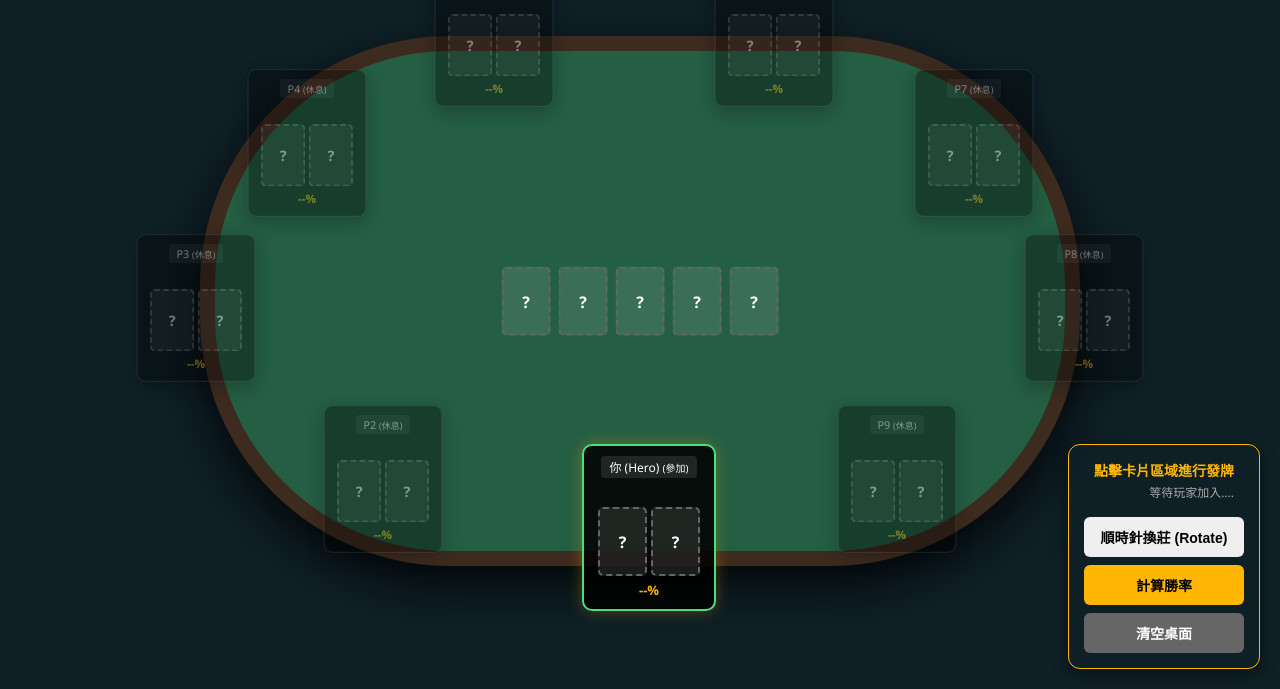
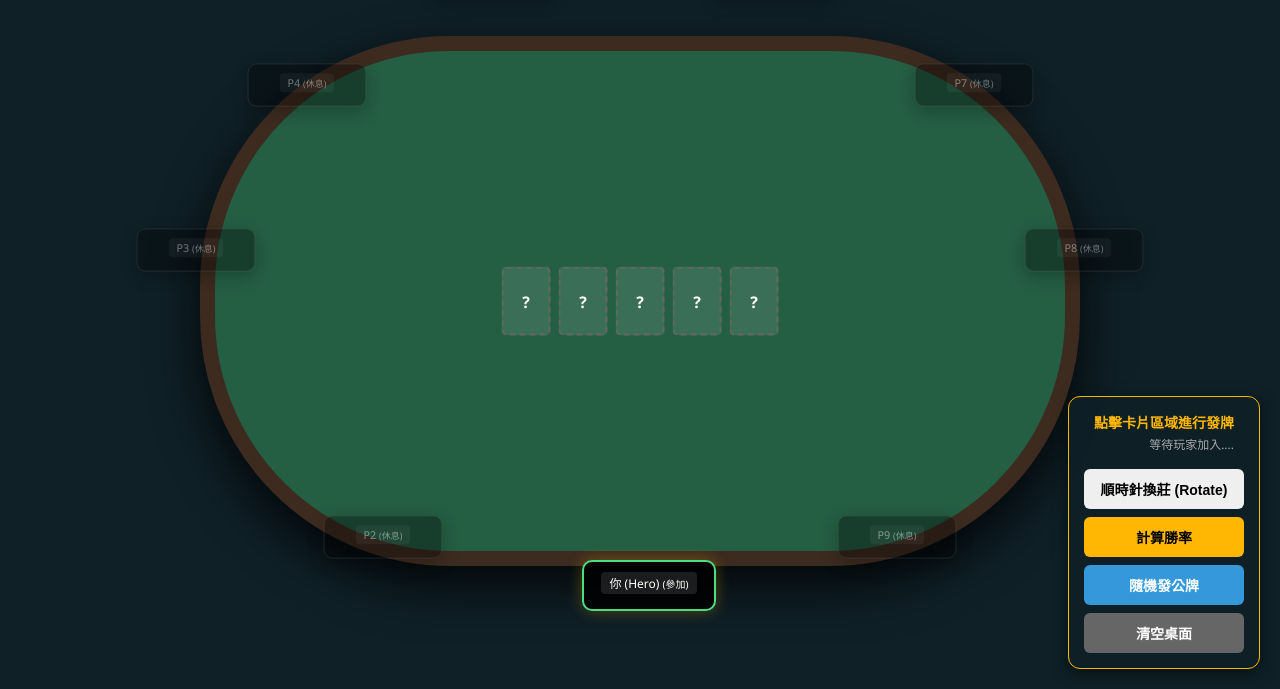
Before and after one commit to AodaChou/Poker-Simulator, a plain HTML site: page index.html in a window 1280 px wide. Shown: the part 111-800 px from the top of the page. Drawn offline with Linux system fonts and the light colour scheme.

Commit message:
增加自動發牌機制

```diff
--- a/index.html
+++ b/index.html
@@ -52,8 +52,10 @@
         </div>
 
         <div class="button-group">
-            <button onclick="rotateDealer()" class="action-btn dealer-btn">順時針換莊 (Rotate)</button>
+            <button onclick="rotateDealer()" class="action-btn">順時針換莊 (Rotate)</button>
             <button onclick="calculateOdds()" class="action-btn calc-btn">計算勝率</button>
+            <button onclick="dealRandomCommunityCards()" class="action-btn"
+                style="background: #3498db; color: white;">隨機發公牌</button>
             <button onclick="resetTable()" class="action-btn reset-btn">清空桌面</button>
         </div>
     </div>
--- a/script.js
+++ b/script.js
@@ -67,25 +67,16 @@ function initTable() {
         seat.innerHTML = `
             <div class="seat-label" onclick="event.stopPropagation();">
                 <span onclick="togglePlayer(${i})">
-                    ${labelText} <span id="status-p${i}" style="font-size:10px">${statusText}</span>
+                    ${(i === 1) ? "你 (Hero)" : `P${i}`}
+                    <span id="status-p${i}" style="font-size:10px">${isActive ? (isFolded ? "(Fold)" : "(參加)") : "(休息)"}</span>
                 </span>
-
                 <button class="btn-fold ${isFolded ? 'is-folded' : ''}"
-                        style="${foldBtnStyle} margin-left:8px; vertical-align:middle;"
+                        style="${foldBtnStyle} margin-left:5px;"
                         onclick="event.stopPropagation(); toggleFold(${i})">
                     ${foldBtnText}
                 </button>
             </div>
-
-            <div id="badge-p${i}" class="badge-container" style="min-height:20px; margin-bottom:4px;"></div>
-
-            <div style="display:flex; gap:4px; justify-content:center; pointer-events:none;">
-                <div class="card empty ${foldClass}" id="p${i}c1">?</div>
-                <div class="card empty ${foldClass}" id="p${i}c2">?</div>
-            </div>
-
-            <div class="win-rate" id="win-p${i}">--%</div>
-        `;
+            `;
 
         // --- 5. 將座位加入桌面並恢復卡片視覺 ---
         placeholder.appendChild(seat);
@@ -433,6 +424,42 @@ function closeSelector() {
 }
 
 /**
+ * [功能] 一鍵隨機發出剩餘的公牌 (b0 ~ b4)
+ */
+function dealRandomCommunityCards() {
+    // 1. 建立完整 52 張牌堆
+    const fullDeck = [];
+    suits.forEach(s => values.forEach(v => fullDeck.push(v + s)));
+
+    // 2. 過濾掉已經被選走的牌 (手牌 + 已存在的公牌)
+    const usedCards = Object.values(gameState.selectedCards);
+    let remainingDeck = fullDeck.filter(card => !usedCards.includes(card));
+
+    // 3. 洗牌
+    for (let i = remainingDeck.length - 1; i > 0; i--) {
+        const j = Math.floor(Math.random() * (i + 1));
+        [remainingDeck[i], remainingDeck[j]] = [remainingDeck[j], remainingDeck[i]];
+    }
+
+    let changed = false;
+    // 4. 補滿 b0 ~ b4
+    for (let i = 0; i < 5; i++) {
+        const targetId = `b${i}`;
+        if (!gameState.selectedCards[targetId]) {
+            if (remainingDeck.length > 0) {
+                gameState.selectedCards[targetId] = remainingDeck.pop();
+                changed = true;
+            }
+        }
+    }
+
+    if (changed) {
+        initTable(); // 重新渲染桌面，這會觸發 Fold 按鈕顯示
+        document.getElementById('status-text').innerText = "已補齊公牌，可以進行計算";
+    }
+}
+
+/**
  * [功能] 切換玩家棄牌狀態
  */
 function toggleFold(playerId) {
```
